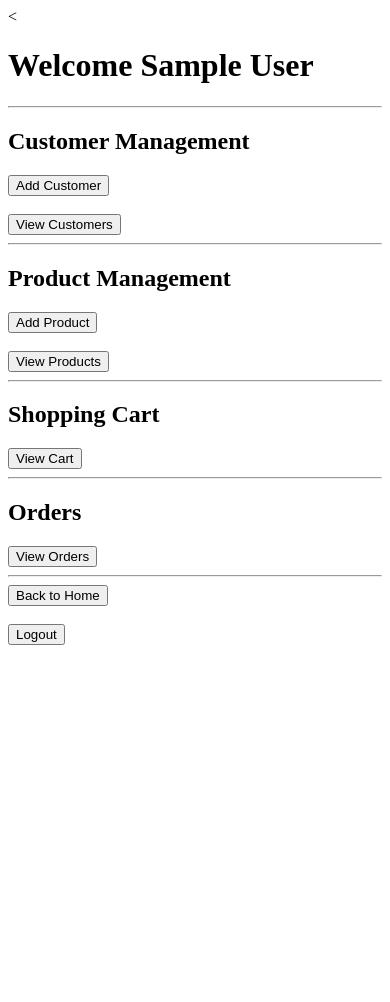
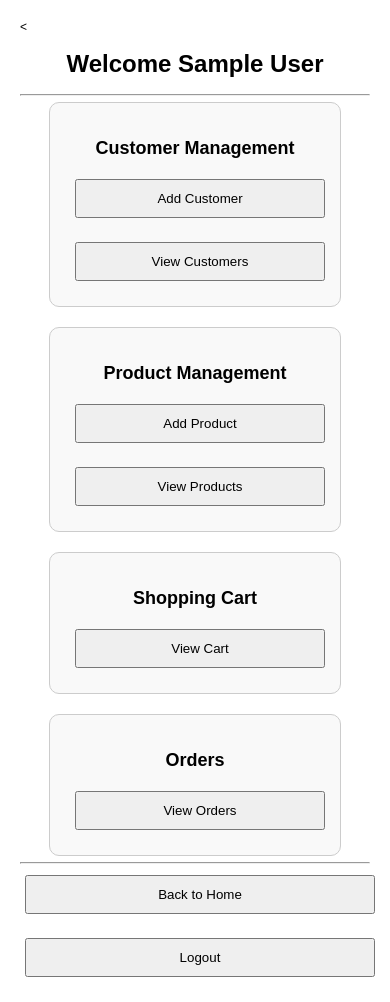
Before and after one commit to georgeimmaculate050-eng/E-commerce-project, a PHP site: page /dashboard.php in a window 390 px wide. Before the commit the page ends 645 px from the top, so only its background shows below. Run offline with PHP 8.4, Linux system fonts and the light colour scheme; the visitor is signed in with stand-in values (Sample User, id 1).

Commit message:
Implemented Week 8 responsive web design using Flexbox and CSS Grid

```diff
--- a/cart.php
+++ b/cart.php
@@ -12,6 +12,8 @@ $result = mysqli_query($conn, $sql);
 <html>
 <head>
     <title>Shopping Cart</title>
+    <meta name="viewport" content="width=device-width, initial-scale=1.0">
+    <link rel="stylesheet" href="style.css">
 </head>
 <body>
 
--- a/dashboard.php
+++ b/dashboard.php
@@ -12,6 +12,11 @@ if(!isset($_SESSION['user']))
 <html>
 <head>
     <title>Dashboard</title>
+
+    <meta name="viewport"
+          content="width=device-width, initial-scale=1.0">
+          <link rel="stylesheet" href="style.css">
+
 </head>
 <body>
 
@@ -19,6 +24,9 @@ if(!isset($_SESSION['user']))
 
     <hr>
 
+    <div class="dashboard-container">
+
+    <div>
         <h2>Customer Management</h2>
 
         <a href="register.php">
@@ -30,9 +38,9 @@ if(!isset($_SESSION['user']))
         <a href="view_customers.php">
             <button>View Customers</button>
         </a>
+    </div>
 
-    <hr>
-
+    <div>
         <h2>Product Management</h2>
 
         <a href="add_product.php">
@@ -44,22 +52,25 @@ if(!isset($_SESSION['user']))
         <a href="view_products.php">
             <button>View Products</button>
         </a>
+    </div>
 
-    <hr>
-
+    <div>
     <h2>Shopping Cart</h2>
 
     <a href="cart.php">
         <button>View Cart</button>
     </a>
+</div>
 
-    <hr>
-
+<div>
     <h2>Orders</h2>
 
     <a href="view_orders.php">
         <button>View Orders</button>
     </a>
+</div>
+
+</div>
 
 <hr>
 
--- a/index.php
+++ b/index.php
@@ -2,6 +2,8 @@
 <html>
 <head>
     <title>E-Commerce System</title>
+    <meta name="viewport" content="width=device-width, initial-scale=1.0">
+    <link rel="stylesheet" href="style.css">
 </head>
 <body>
 
--- a/login.php
+++ b/login.php
@@ -30,6 +30,8 @@ if(isset($_POST['email']) && isset($_POST['password']))
 <html>
 <head>
     <title>Login</title>
+    <meta name="viewport" content="width=device-width, initial-scale=1.0">
+    <link rel="stylesheet" href="style.css">
 </head>
 <body>
 
--- a/register_user.php
+++ b/register_user.php
@@ -29,6 +29,8 @@ if(isset($_POST['register']))
 <html>
 <head>
     <title>User Registration</title>
+    <meta name="viewport" content="width=device-width, initial-scale=1.0">
+<link rel="stylesheet" href="style.css">
 </head>
 <body>
 
--- /dev/null
+++ b/style.css
@@ -0,0 +1,96 @@
+body {
+    font-family: Arial, sans-serif;
+    margin: 20px;
+    padding: 0;
+}
+
+h1, h2 {
+    text-align: center;
+}
+
+table {
+    width: 100%;
+    border-collapse: collapse;
+}
+
+table, th, td {
+    border: 1px solid black;
+}
+
+th, td {
+    padding: 10px;
+    text-align: center;
+}
+
+img {
+    max-width: 100%;
+    height: auto;
+}
+
+button {
+    padding: 10px;
+    margin: 5px;
+    cursor: pointer;
+}
+
+/* Tablet */
+@media screen and (max-width: 768px) {
+    body {
+        font-size: 14px;
+    }
+
+    table {
+        font-size: 12px;
+    }
+}
+
+/* Mobile */
+@media screen and (max-width: 480px) {
+    body {
+        font-size: 12px;
+    }
+
+    table {
+        display: block;
+        overflow-x: auto;
+    }
+
+    button {
+        width: 100%;
+    }
+}
+.dashboard-container{
+    display:flex;
+    flex-wrap:wrap;
+    justify-content:center;
+    gap:20px;
+}
+
+.dashboard-container > div{
+    border:1px solid #ccc;
+    padding:20px;
+    width:250px;
+    text-align:center;
+    border-radius:10px;
+    background-color:#f9f9f9;
+}
+.product-grid{
+    display:grid;
+    grid-template-columns:repeat(auto-fit, minmax(250px, 1fr));
+    gap:20px;
+    margin-top:20px;
+}
+
+.product-card{
+    border:1px solid #ccc;
+    border-radius:10px;
+    padding:15px;
+    text-align:center;
+    background-color:#f9f9f9;
+}
+
+.product-card img{
+    width:100%;
+    max-width:200px;
+    height:auto;
+}
--- a/view_orders.php
+++ b/view_orders.php
@@ -9,6 +9,8 @@ $result = mysqli_query($conn, $sql);
 <html>
 <head>
     <title>Order History</title>
+    <meta name="viewport" content="width=device-width, initial-scale=1.0">
+<link rel="stylesheet" href="style.css">
 </head>
 <body>
 
```
Also changed, not shown: view_products.php (+33 -36 lines). Lines whose indentation alone changed are shown as unchanged.
